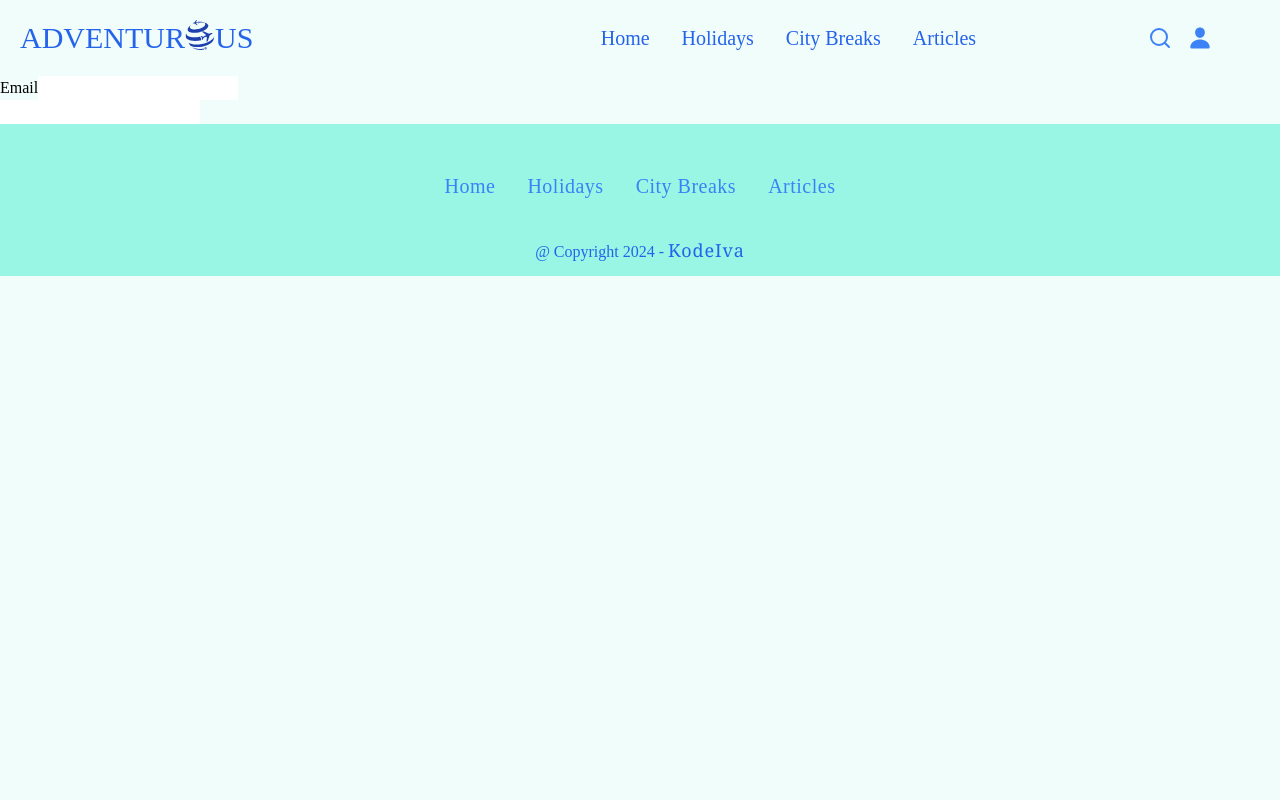
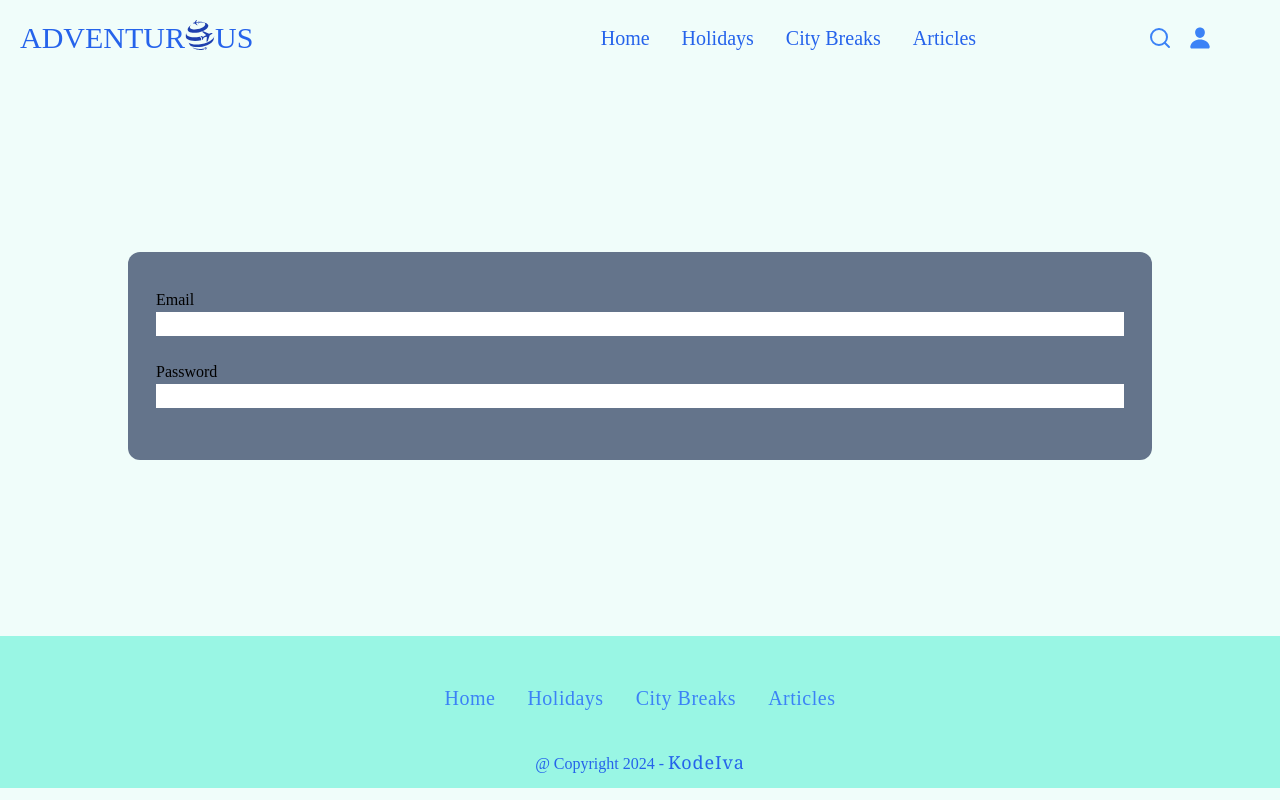
Before and after one commit to KodeIva/adventurous, a React (Create React App) app: page /signin in a window 1280 px wide. Built offline with nearby package versions, Linux system fonts and the light colour scheme.

Commit message:
<form>, <div> styled

```diff
--- a/src/pages/SignIn.jsx
+++ b/src/pages/SignIn.jsx
@@ -2,15 +2,18 @@ import React from 'react'
 
 const SignIn = () => {
   return (
-    <form action="">
-        <div className="row">
+    <form action="" className='w-full h-[70vh] flex justify-center items-center'>
+        <div className='bg-slate-500 w-[80%] h-auto py-9 px-7 rounded-xl'>
+          <div className="row flex flex-col mb-6 ">
             <label htmlFor="">Email</label>
             <input type="text" />
+          </div>
+          <div className="row flex flex-col mb-4">
+            <label htmlFor="">Password</label>
+            <input type="text" />
+          </div>
         </div>
-        <div className="row">
-            <label htmlFor=""></label>
-            <input type="text" />
-        </div>
+
     </form>
   )
 }
```
